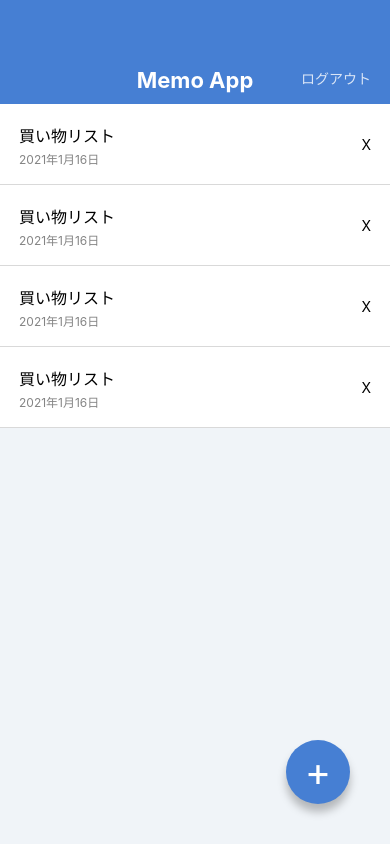
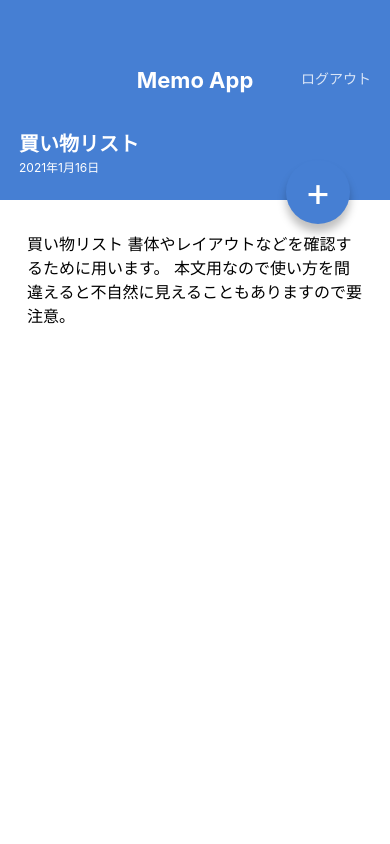
Before and after one commit to Kinatsu77/MemoApp, a React Native app: screen / in a window 390 px wide. Built offline with nearby package versions, Linux system fonts and the light colour scheme.

Commit message:
Create MemoDetailScreen

```diff
--- a/App.jsx
+++ b/App.jsx
@@ -1,9 +1,11 @@
 import React from 'react';
 
 import MemoListScreen from './src/screens/MemoListScreen';
+import MemoDetailScreen from './src/screens/MemoDetailScreen';
 
 export default function App() {
   return (
-    <MemoListScreen />
+    // <MemoListScreen />
+    <MemoDetailScreen />
   );
 }
--- a/src/components/CircleButton.jsx
+++ b/src/components/CircleButton.jsx
@@ -1,11 +1,11 @@
 import React from 'react';
 import { View, Text, StyleSheet } from 'react-native';
-import { string } from 'prop-types';
+import { string, shape } from 'prop-types';
 
 export default function CircleBotton(props) {
-  const { children } = props;
+  const { children, style } = props;
   return (
-    <View style={styles.circleBotton}>
+    <View style={[styles.circleBotton, style]}>
       <Text style={styles.circleBottonLabel}>{children}</Text>
     </View>
   );
@@ -37,4 +37,9 @@
 
 CircleBotton.propTypes = {
   children: string.isRequired,
+  style: shape(),
 };
+
+CircleBotton.defaultProps = {
+  style: null,
+};
--- a/src/screens/MemoDetailScreen.jsx
+++ b/src/screens/MemoDetailScreen.jsx
@@ -0,0 +1,58 @@
+import React from 'react';
+import { View, ScrollView, Text, StyleSheet } from 'react-native';
+
+import AppBar from '../components/AppBar';
+import CircleBotton from '../components/CircleButton';
+
+export default function MemoDetailScreen() {
+  return (
+    <View style={styles.container}>
+      <AppBar />
+      <View style={styles.memoHeader}>
+        <Text style={styles.memoTitle}>買い物リスト</Text>
+        <Text style={styles.memoDate}>2021年1月16日</Text>
+      </View>
+      <ScrollView style={styles.memoBody}>
+        <Text style={styles.memoText}>
+          買い物リスト
+          書体やレイアウトなどを確認するために用います。
+          本文用なので使い方を間違えると不自然に見えることもありますので要注意。
+        </Text>
+      </ScrollView>
+      <CircleBotton style={{ top: 160, bottom: 'auto' }}>+</CircleBotton>
+    </View>
+  );
+}
+
+const styles = StyleSheet.create({
+  container: {
+    flex: 1,
+    backgroundColor: '#ffffff',
+  },
+  memoHeader: {
+    backgroundColor: '#467FD3',
+    height: 96,
+    justifyContent: 'center',
+    paddingVertical: 24,
+    paddingHorizontal: 19,
+  },
+  memoTitle: {
+    color: '#ffffff',
+    fontSize: 20,
+    lineHeight: 32,
+    fontWeight: 'bold',
+  },
+  memoDate: {
+    color: '#ffffff',
+    fontSize: 12,
+    lineHeight: 16,
+  },
+  memoBody: {
+    paddingVertical: 32,
+    paddingHorizontal: 27,
+  },
+  memoText: {
+    fontSize: 16,
+    lineHeight: 24,
+  },
+});
```
